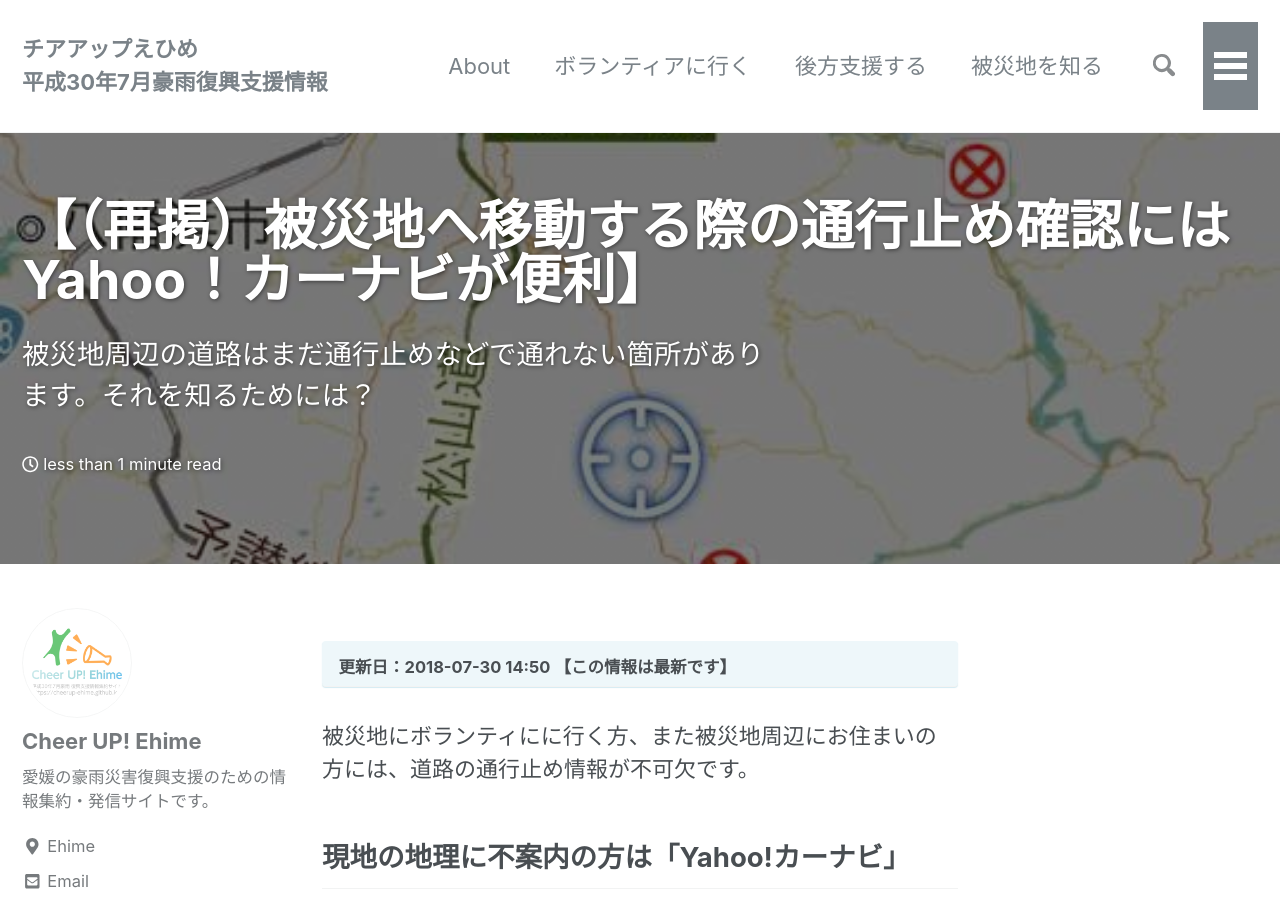
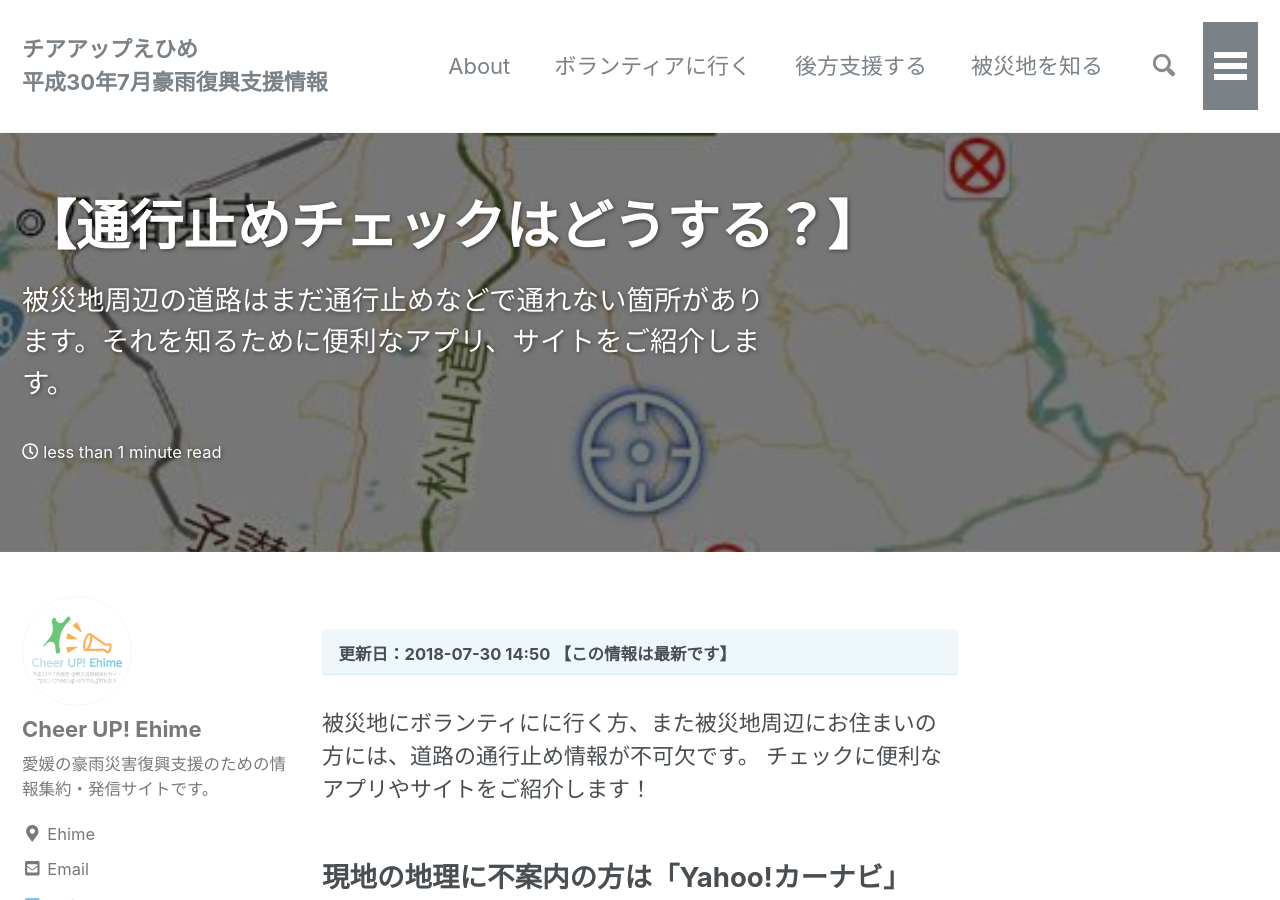
Before and after one commit to cheerup-ehime/cheerup-ehime.github.io, a Jekyll site: the page built from _posts/2018-07-30-yahoo-carnavi-is-useful-0730.md, in a window 1280 px wide and 900 px high. Built offline with Jekyll 4.4.1, drawn with Linux system fonts in a browser that asks for light colours; nearby versions of some CDN libraries; comment, search, counter and statistics services are not loaded.

Commit message:
タイトル短く

```diff
--- a/_posts/2018-07-30-yahoo-carnavi-is-useful-0730.md
+++ b/_posts/2018-07-30-yahoo-carnavi-is-useful-0730.md
@@ -1,6 +1,6 @@
 ---
-title: 【（再掲）被災地へ移動する際の通行止め確認にはYahoo！カーナビが便利】
-excerpt: 被災地周辺の道路はまだ通行止めなどで通れない箇所があります。それを知るためには？
+title: 【通行止めチェックはどうする？】
+excerpt: 被災地周辺の道路はまだ通行止めなどで通れない箇所があります。それを知るために便利なアプリ、サイトをご紹介します。
 category:
     - ツール
 tag:
@@ -17,6 +17,7 @@
 ---
 
 被災地にボランティにに行く方、また被災地周辺にお住まいの方には、道路の通行止め情報が不可欠です。
+チェックに便利なアプリやサイトをご紹介します！
 
 ## 現地の地理に不案内の方は「Yahoo!カーナビ」
 
```
